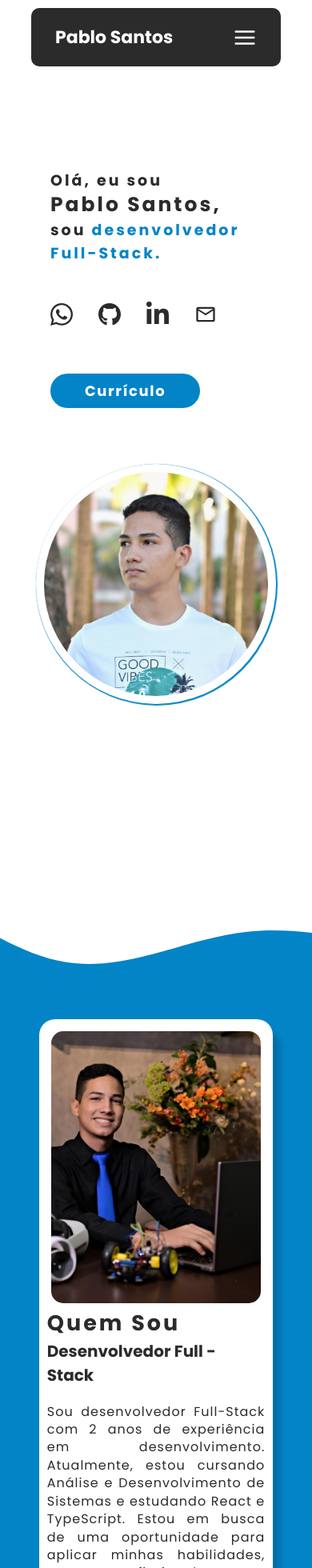
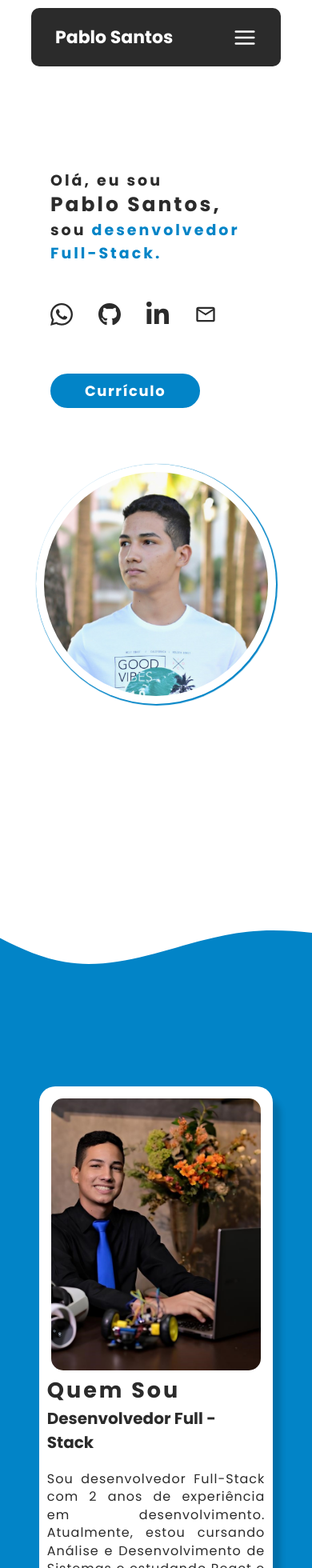
Before and after one commit to Pablo-M-Santos/Portfolio, a React (Vite) app: page / in a window 390 px wide. Shown: the top 1960 px of the page at 80% size. Built offline with nearby package versions, Linux system fonts and the light colour scheme.

Commit message:
feat: Atualizações no quem sou

```diff
--- a/src/Components/Main/Main.css
+++ b/src/Components/Main/Main.css
@@ -143,6 +143,7 @@ span {
   width: 100%;
   height: 30vh;
   z-index: 1;
+  border: none;
 }
 
 .quem-sou {
@@ -423,6 +424,7 @@ span {
   .home {
     height: 120vh;
   }
+
   .home-texto h1 {
     font-size: 25px;
   }
@@ -455,6 +457,7 @@ span {
   .home {
     height: 125vh;
   }
+
   .home-texto h1 {
     font-size: 22px;
   }
@@ -623,6 +626,7 @@ span {
     padding: 10px;
   }
 
-
-
+  .quem-sou {
+    height: 170vh;
+  }
 }
```
